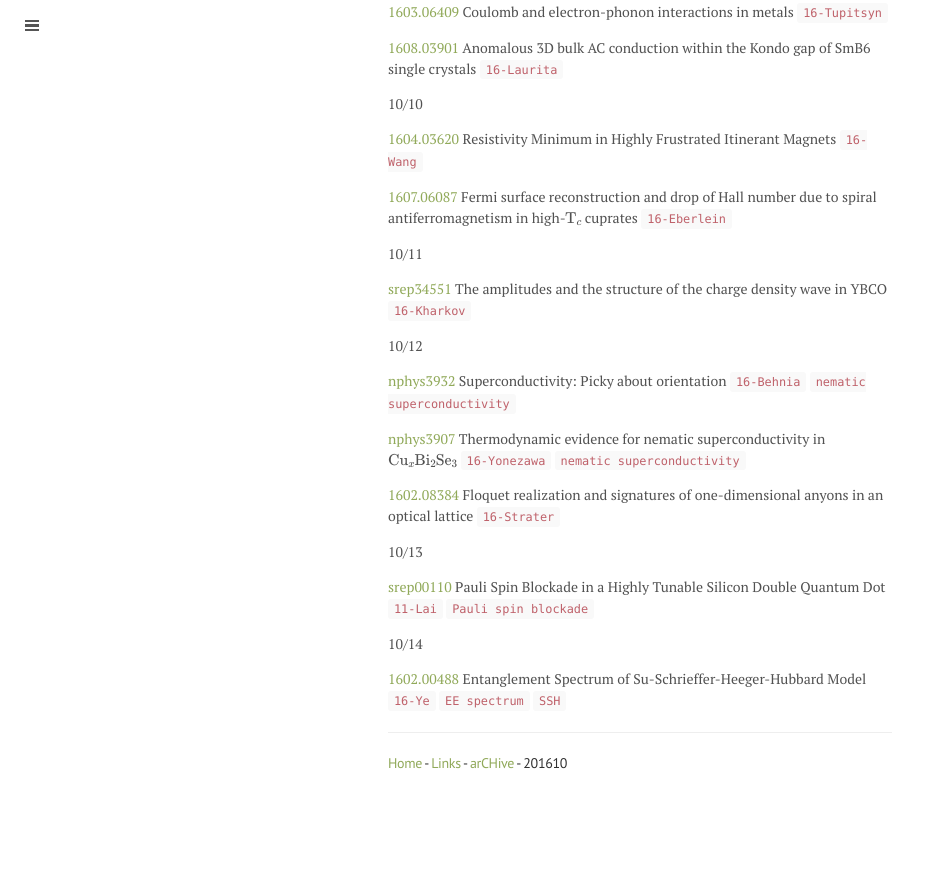
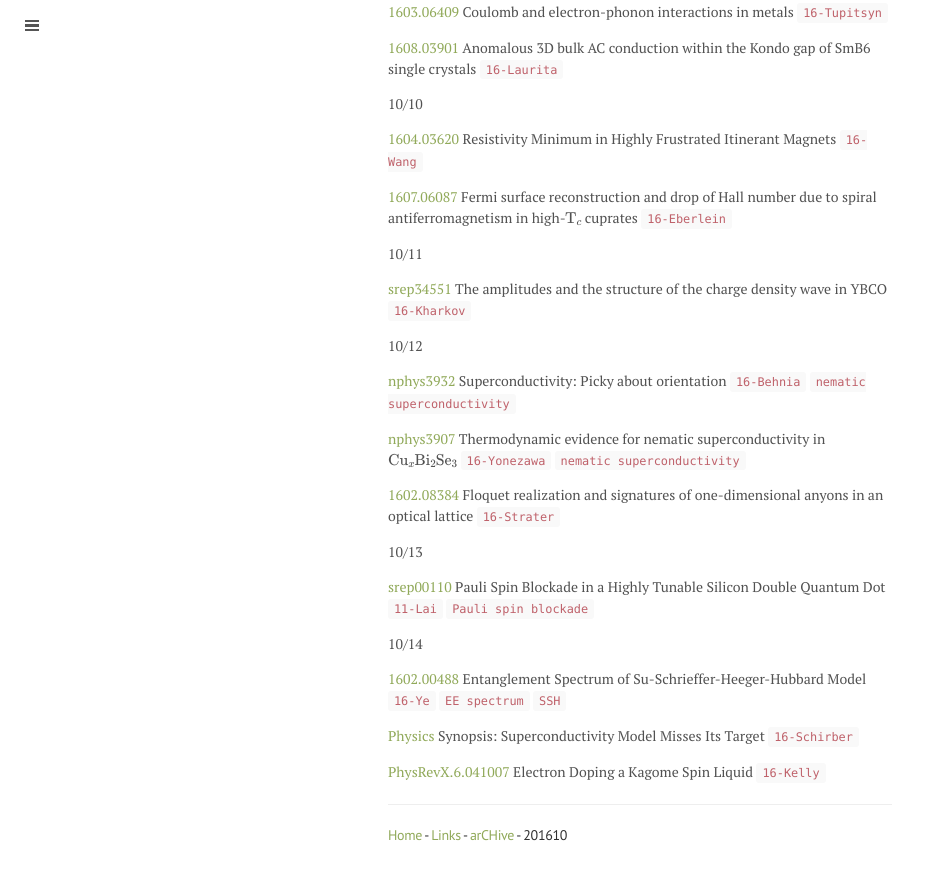
Before and after one commit to qkrwlsghdcjsworlt/work, a Jekyll site: the page built from 201610.md, in a window 1280 px wide and 900 px high, scrolled down 1128 px. Shown: the top 880 px of the window, without its empty margins (0-930 px from the left). Built offline with Jekyll 4.4.1, drawn with Linux system fonts in a browser that asks for light colours; formulas are drawn with MathJax 3; before the commit the page ends 1956 px from its top, so only the background shows below that.

Commit message:
“update”

```diff
--- a/201610.md
+++ b/201610.md
@@ -81,6 +81,10 @@ title: 201610
 
 [1602.00488](https://arxiv.org/abs/1602.00488) Entanglement Spectrum of Su-Schrieffer-Heeger-Hubbard Model `16-Ye` `EE spectrum` `SSH`
 
+[Physics](http://physics.aps.org/synopsis-for/10.1103/PhysRevX.6.041007) Synopsis: Superconductivity Model Misses Its Target `16-Schirber`
+
+[PhysRevX.6.041007](http://journals.aps.org/prx/abstract/10.1103/PhysRevX.6.041007) Electron Doping a Kagome Spin Liquid `16-Kelly`
+
 
 
 
```
